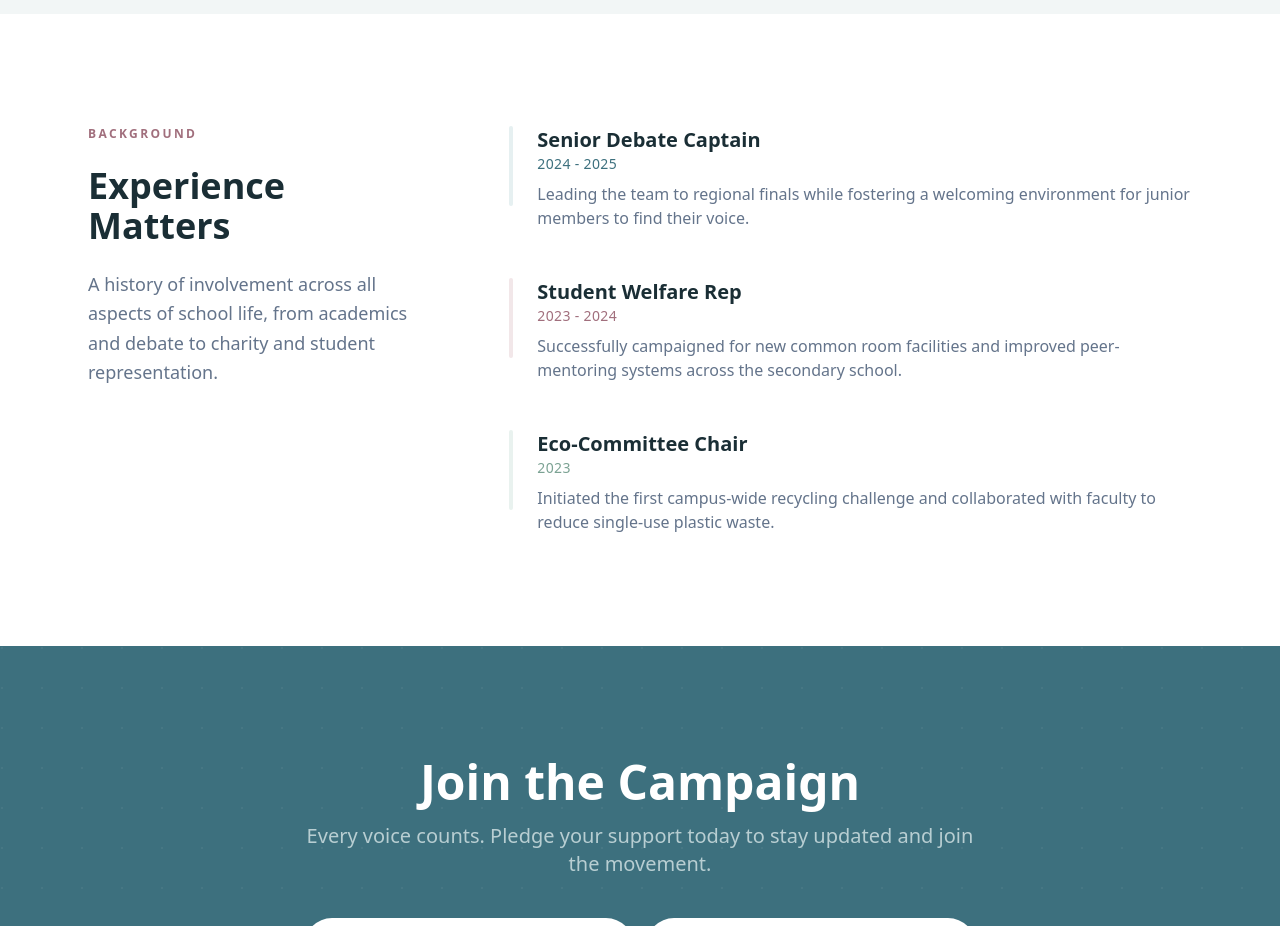
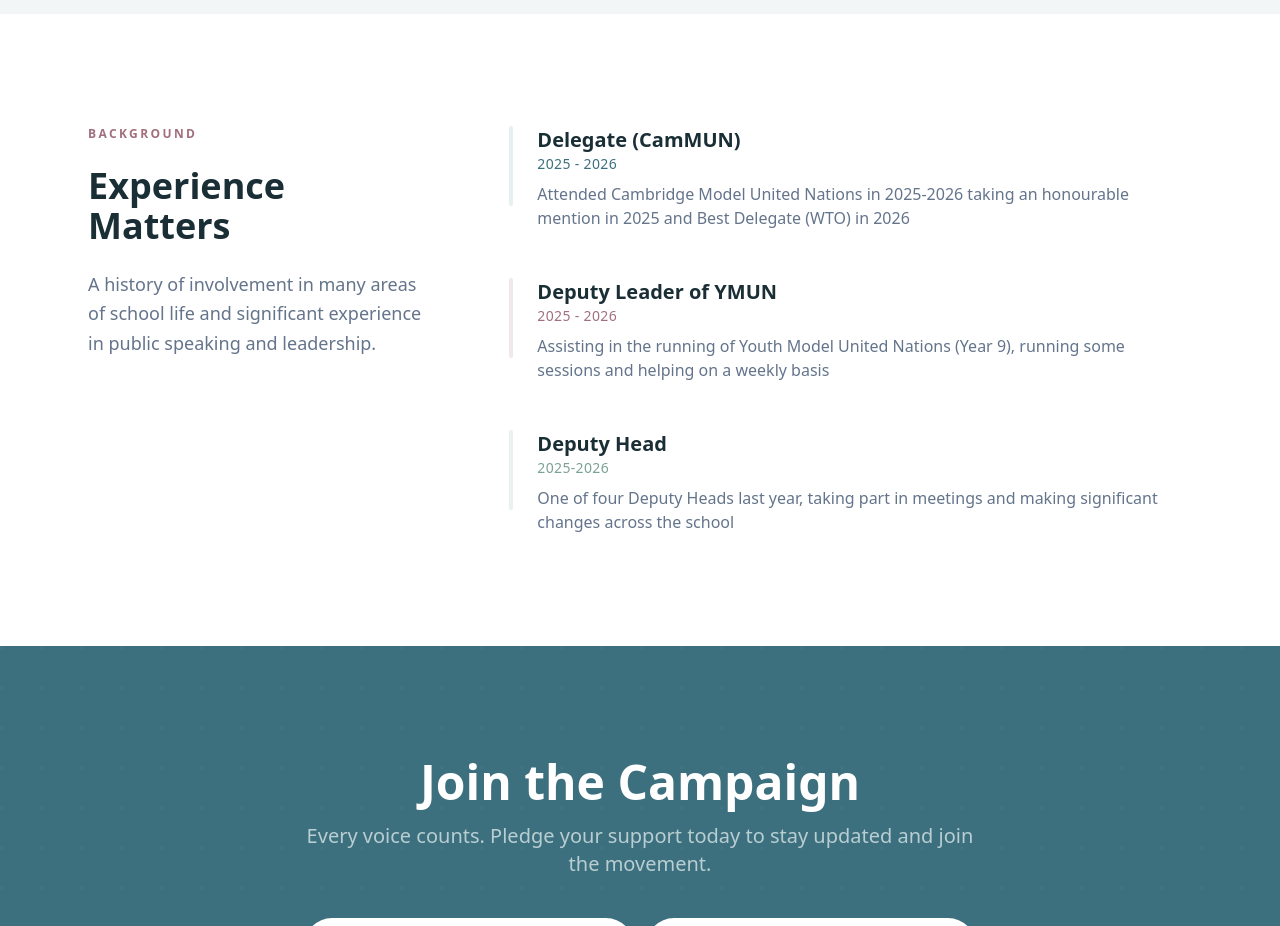
Before and after one commit to tomforheadboy/tomforheadboy.github.io, a plain HTML site: page index.html in a window 1280 px wide. Shown: the part 2460-3386 px from the top of the page. Drawn offline with nearby package versions, Linux system fonts and the light colour scheme.

Commit message:
Update index.html

```diff
--- a/index.html
+++ b/index.html
@@ -197,7 +197,7 @@
                     <h2 class="text-[#A16F7D] font-bold tracking-[0.2em] uppercase text-xs">Background</h2>
                     <h3 class="text-4xl font-semibold text-[#1A2E35]">Experience Matters</h3>
                     <p class="text-slate-500 text-lg font-light leading-relaxed">
-                        A history of involvement across all aspects of school life, from academics and debate to charity and student representation.
+                        A history of involvement in many areas of school life and significant experience in public speaking and leadership.
                     </p>
                 </div>
 
@@ -205,27 +205,27 @@
                     <div class="flex gap-6 group">
                         <div class="flex-none w-1 h-20 bg-[#E6F0F1] group-hover:bg-[#3D707E] transition-colors rounded-full"></div>
                         <div>
-                            <h4 class="text-xl font-semibold text-[#1A2E35]">Senior Debate Captain</h4>
-                            <p class="text-[#3D707E] text-sm font-medium mb-2 tracking-wide">2024 - 2025</p>
-                            <p class="text-slate-500 font-light">Leading the team to regional finals while fostering a welcoming environment for junior members to find their voice.</p>
+                            <h4 class="text-xl font-semibold text-[#1A2E35]">Delegate (CamMUN)</h4>
+                            <p class="text-[#3D707E] text-sm font-medium mb-2 tracking-wide">2025 - 2026</p>
+                            <p class="text-slate-500 font-light">Attended Cambridge Model United Nations in 2025-2026 taking an honourable mention in 2025 and Best Delegate (WTO) in 2026</p>
                         </div>
                     </div>
 
                     <div class="flex gap-6 group">
                         <div class="flex-none w-1 h-20 bg-[#F2E7E9] group-hover:bg-[#A16F7D] transition-colors rounded-full"></div>
                         <div>
-                            <h4 class="text-xl font-semibold text-[#1A2E35]">Student Welfare Rep</h4>
-                            <p class="text-[#A16F7D] text-sm font-medium mb-2 tracking-wide">2023 - 2024</p>
-                            <p class="text-slate-500 font-light">Successfully campaigned for new common room facilities and improved peer-mentoring systems across the secondary school.</p>
+                            <h4 class="text-xl font-semibold text-[#1A2E35]">Deputy Leader of YMUN</h4>
+                            <p class="text-[#A16F7D] text-sm font-medium mb-2 tracking-wide">2025 - 2026</p>
+                            <p class="text-slate-500 font-light">Assisting in the running of Youth Model United Nations (Year 9), running some sessions and helping on a weekly basis</p>
                         </div>
                     </div>
 
                     <div class="flex gap-6 group">
                         <div class="flex-none w-1 h-20 bg-[#E9F2EF] group-hover:bg-[#7BA293] transition-colors rounded-full"></div>
                         <div>
-                            <h4 class="text-xl font-semibold text-[#1A2E35]">Eco-Committee Chair</h4>
-                            <p class="text-[#7BA293] text-sm font-medium mb-2 tracking-wide">2023</p>
-                            <p class="text-slate-500 font-light">Initiated the first campus-wide recycling challenge and collaborated with faculty to reduce single-use plastic waste.</p>
+                            <h4 class="text-xl font-semibold text-[#1A2E35]">Deputy Head</h4>
+                            <p class="text-[#7BA293] text-sm font-medium mb-2 tracking-wide">2025-2026</p>
+                            <p class="text-slate-500 font-light">One of four Deputy Heads last year, taking part in meetings and making significant changes across the school</p>
                         </div>
                     </div>
                 </div>
```
